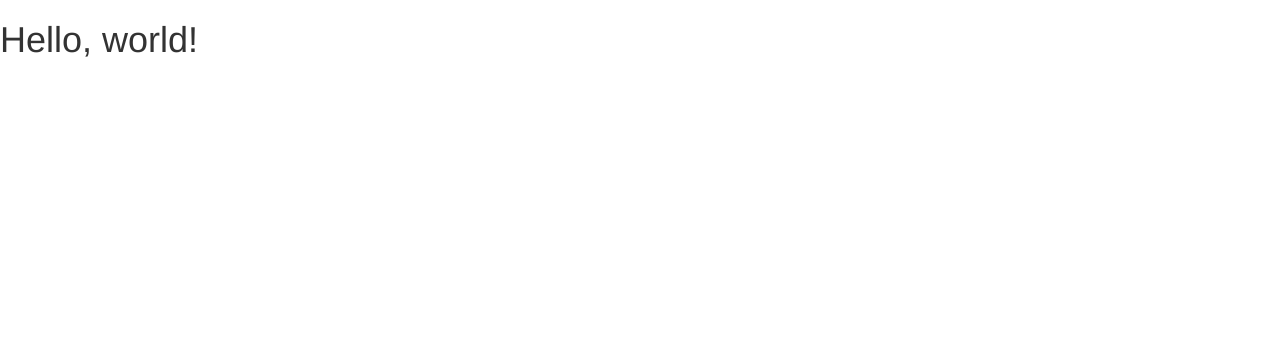
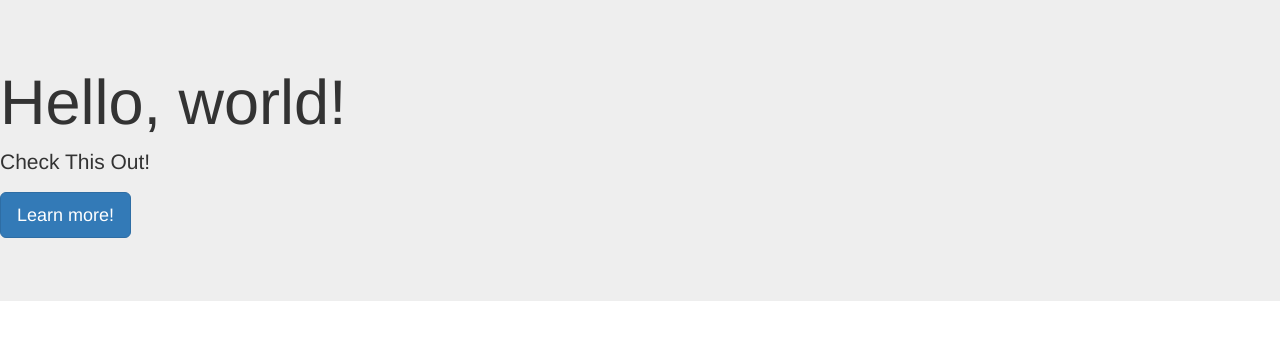
Before and after one commit to erichemory/bootstrap, a plain HTML site: page index.html in a window 1280 px wide. Drawn offline with nearby package versions, Linux system fonts and the light colour scheme.

Commit message:
added some styling

```diff
--- a/index.html
+++ b/index.html
@@ -17,10 +17,14 @@
       <![endif]-->
     </head>
     <body>
-      <h1>Hello, world!</h1>
+      <div class="jumbotron">
+        <h1> Hello, world!</h1>
+        <p>Check This Out!</p>
+        <p><a class="btn btn-primary btn-lg" href="#" role="button">Learn more!</a></p>
+    </div>
 
-      <!-- jQuery (necessary for Bootstrap's JavaScript plugins) -->
-      <script src="https://ajax.googleapis.com/ajax/libs/jquery/1.11.3/jquery.min.js"></script>
-      <!-- Include all compiled plugins (below), or include individual files as needed -->
-      <script src="https://maxcdn.bootstrapcdn.com/bootstrap/3.3.5/js/bootstrap.min.js" integrity="sha512-K1qjQ+NcF2TYO/eI3M6v8EiNYZfA95pQumfvcVrTHtwQVDG+aHRqLi/ETn2uB+1JqwYqVG3LIvdm9lj6imS/pQ==" crossorigin="anonymous"></script>  </body>
-      </html>
+    <!-- jQuery (necessary for Bootstrap's JavaScript plugins) -->
+    <script src="https://ajax.googleapis.com/ajax/libs/jquery/1.11.3/jquery.min.js"></script>
+    <!-- Include all compiled plugins (below), or include individual files as needed -->
+    <script src="https://maxcdn.bootstrapcdn.com/bootstrap/3.3.5/js/bootstrap.min.js" integrity="sha512-K1qjQ+NcF2TYO/eI3M6v8EiNYZfA95pQumfvcVrTHtwQVDG+aHRqLi/ETn2uB+1JqwYqVG3LIvdm9lj6imS/pQ==" crossorigin="anonymous"></script>  </body>
+    </html>
```
